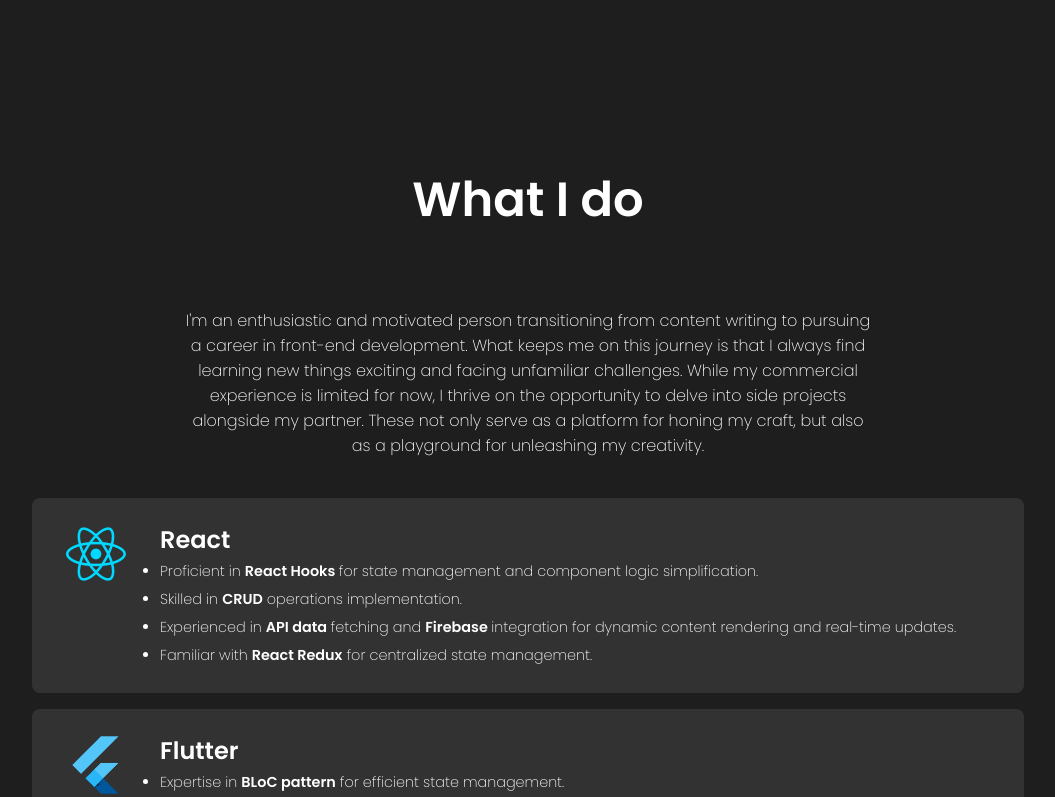
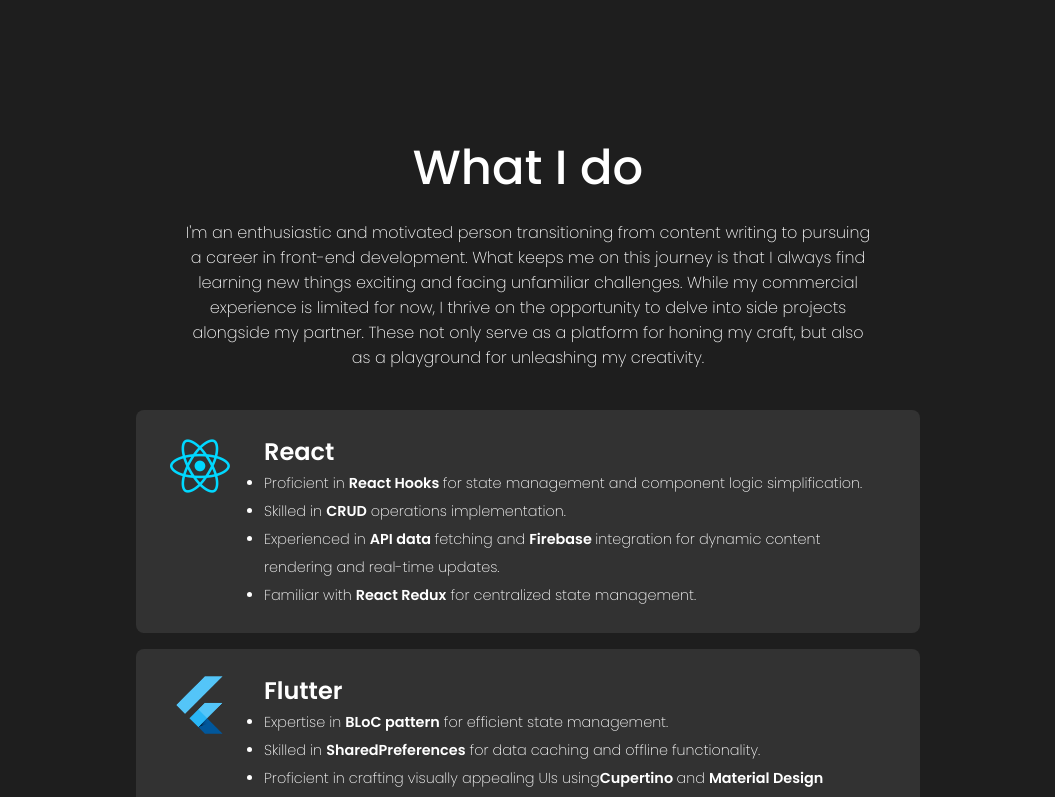
Before and after one commit to olyanya/react-portfolio, a React (Create React App) app: page / in a window 1280 px wide. Shown: the part 700-1497 px from the top of the page, without its empty margins (112-1167 px from the left). Built offline with nearby package versions, Linux system fonts and the light colour scheme.

Commit message:
fix: changed styles

```diff
--- a/src/components/Skills/skills.css
+++ b/src/components/Skills/skills.css
@@ -11,10 +11,8 @@
 }
 
 .skillTitle {
+  margin: 1rem 0;
   font-size: 3rem;
-  font-weight: 600;
-  padding: 3rem;
-  margin-bottom: 1.5rem;
 }
 
 .skillDesc {
@@ -27,7 +25,7 @@
 .skillBars {
   margin: 1.5rem;
   width: 100vw;
-  max-width: 80%;
+  max-width: 51rem;
   text-align: left;
 }
 
```
